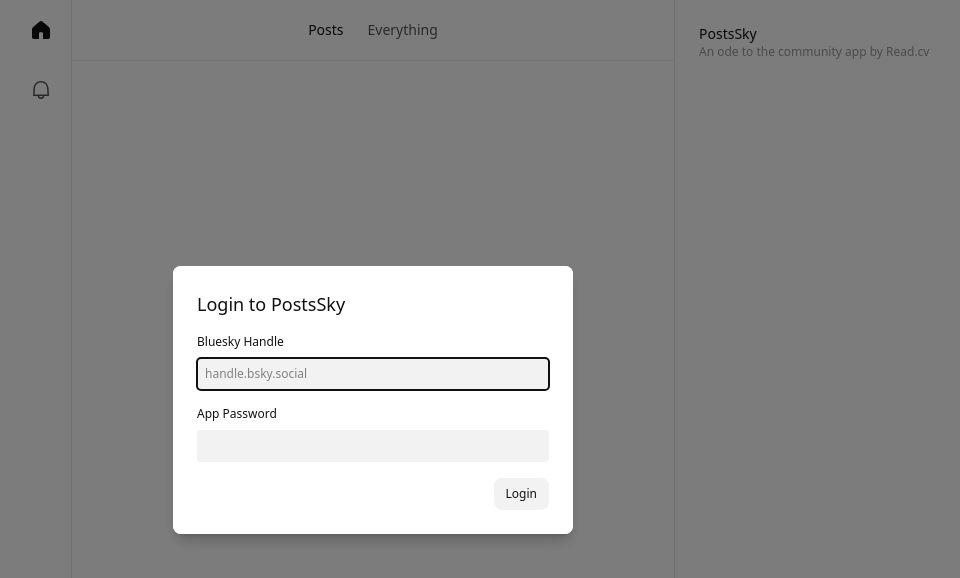
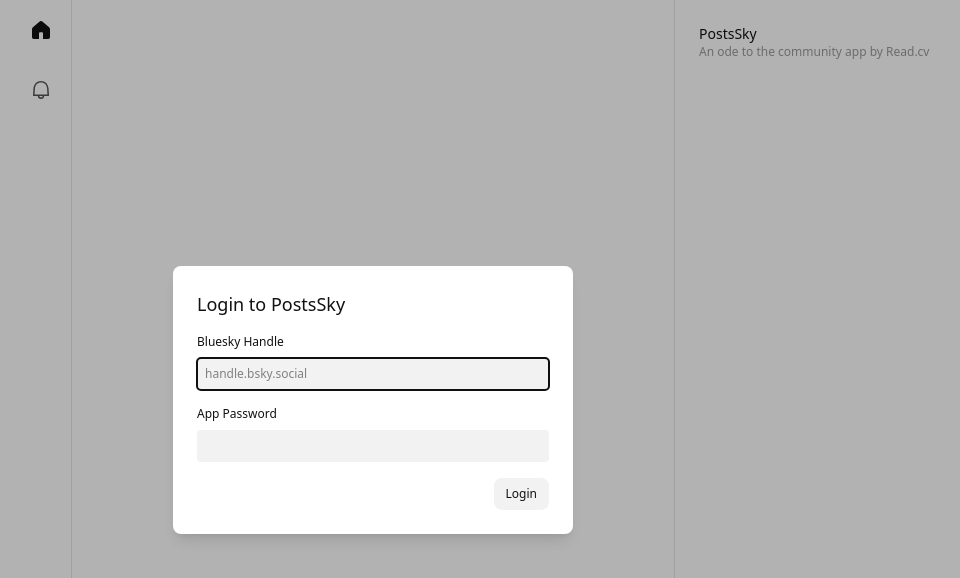
Before and after one commit to jamesjlyons/posts-sky, a Next.js app: page / in a window 1280 px wide. Shown: the top 578 px of the page, without its empty margins (267-1227 px from the left). Built offline with nearby package versions, Linux system fonts and the light colour scheme; what @atproto/api would draw is missing.

Commit message:
Bring main layout component into layout so we only have to use it once

```diff
--- a/src/app/layout.tsx
+++ b/src/app/layout.tsx
@@ -3,6 +3,7 @@
 import "./globals.css";
 import { OpenPanelComponent } from "@openpanel/nextjs";
 import { Providers } from "./providers";
+import { MainLayout } from "../components/MainLayout";
 // const geistSans = Geist({
 //   variable: "--font-geist-sans",
 //   subsets: ["latin"],
@@ -35,7 +36,7 @@
           // profileId={'123'}
         />
         <body className={`Root antialiased bg-background text-text-primary text-sm`}>
-          {children}
+          <MainLayout>{children}</MainLayout>
         </body>
       </Providers>
     </html>
```
